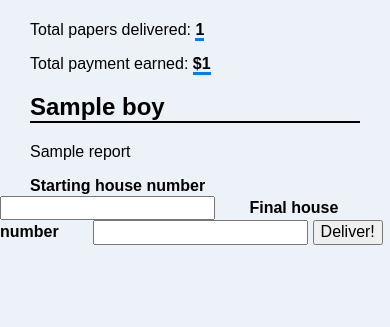
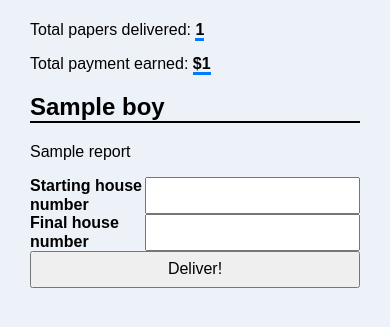
Before and after one commit to jeffreybyrne/django_paperboy, a Django app: template django_paperboy/templates/index.html in a window 390 px wide. Shown: the part 80-407 px from the top of the page. Run offline with Django 3.2, Linux system fonts and the light colour scheme; the template is opened without the code that fills it: most values are stand-ins (such as "Sample title", 1, 10 or a date in 2020); data that the repository does not hold is empty.

Commit message:
finished the styling for mobile responsiveness, looks pretty great now

```diff
--- a/django_paperboy/static/css/main.css
+++ b/django_paperboy/static/css/main.css
@@ -48,3 +48,36 @@ body {
   font-weight: bold;
   border-bottom: 3px solid #007aff;
 }
+
+
+@media (max-width: 804px) {
+  .individual-boy {
+    display: grid;
+    grid-template-rows: 1fr 1fr 1fr;
+    grid-template-columns: 30px 3fr 30px;
+  }
+
+  .start-address {
+    grid-row: 1 / 2;
+    grid-column: 2 / 3;
+    display: grid;
+    grid-template-columns: 4fr 1fr;
+  }
+
+  .address-text {
+    margin: 0;
+  }
+
+  .end-address {
+    grid-row: 2 / 3;
+    grid-column: 2 / 3;
+    display: grid;
+    grid-template-columns: 4fr 1fr;
+  }
+
+  .address-button {
+    grid-row: 3 / 4;
+    grid-column: 2 / 3;
+  }
+
+}
--- a/django_paperboy/templates/index.html
+++ b/django_paperboy/templates/index.html
@@ -20,16 +20,18 @@
     <p class='paperboy-report'>{{ boy.report }}</p>
     <form class="" action="{% url 'deliver' %}" method="post">
       {% csrf_token %}
-      <input type="hidden" name="boy_id" value="{{ boy.pk }}">
-      <label for="start-address">
-        <p class="address-text">Starting house number</p>
-        <input type="number" id="start-address" name="start-address" value="">
-      </label>
-      <label for="end-address">
-        <p class="address-text">Final house number</p>
-        <input type="number" id="end-address" name="end-address" value="">
-      </label>
-      <button type="submit" name="button">Deliver!</button>
+      <section class="individual-boy">
+        <input type="hidden" name="boy_id" value="{{ boy.pk }}">
+          <label for="start-address" class='start-address'>
+            <p class="address-text">Starting house number</p>
+            <input class='address-input' type="number" id="start-address" name="start-address" value="">
+          </label>
+          <label for="end-address" class='end-address'>
+            <p class="address-text">Final house number</p>
+            <input class='address-input' type="number" id="end-address" name="end-address" value="">
+          </label>
+          <button class='address-button' type="submit" name="button">Deliver!</button>
+      </section>
     </form>
     {% endfor %}
   </body>
```
